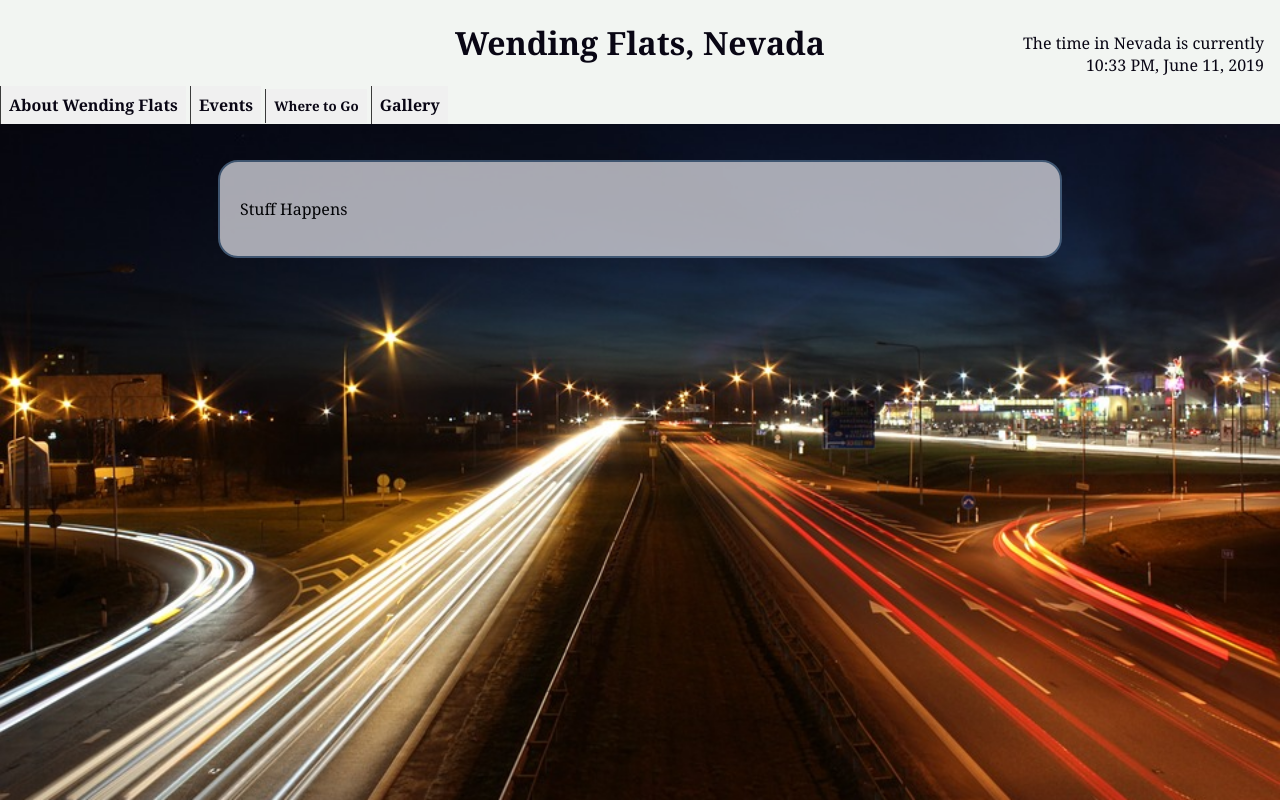
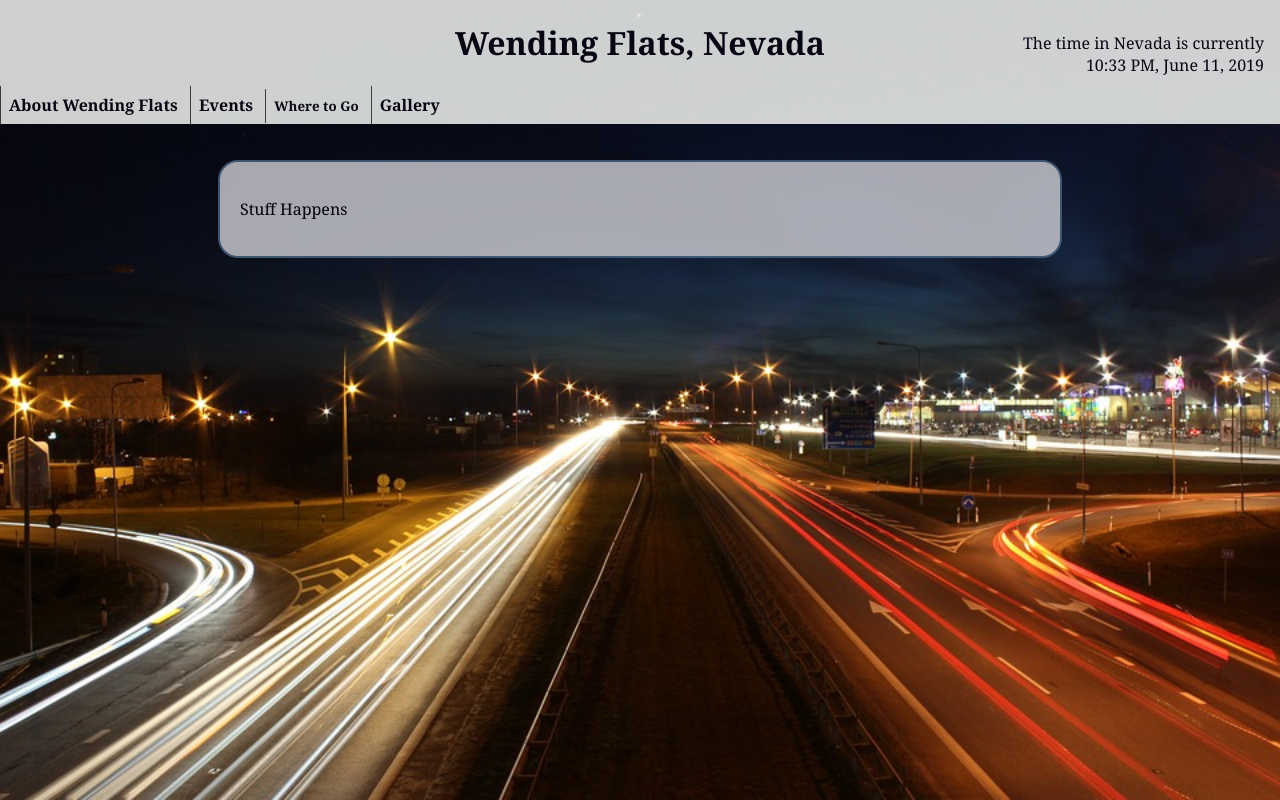
Before and after one commit to Zesjier/wendingflats, a Django app: page /nevada/about in a window 1280 px wide. Run offline with Django 3.2, Linux system fonts and the light colour scheme.

Commit message:
Improves Nevada css

```diff
--- a/nv/static/nv/style.css
+++ b/nv/static/nv/style.css
@@ -3,11 +3,12 @@ body {
   background-image: url('./img/highway.jpg');
   background-size: cover;
   background-position: center;
+  background-attachment: fixed;
 }
 
 .topbar {
-  background-color: rgb(242, 245, 242);
-  position: absolute;
+  background-color: rgba(242, 245, 242, 0.85);
+  position: fixed;
   top: 0;
   left: 0;
   width: 100%;
@@ -38,6 +39,10 @@ body {
   margin-right: 0;
 
   display: block;
+}
+
+.dropdown > a, .dropdown > button {
+  background-color: rgba(240, 240, 240, 0);
 }
 
 .dropdown a:hover, .dropdown button:hover {
```
